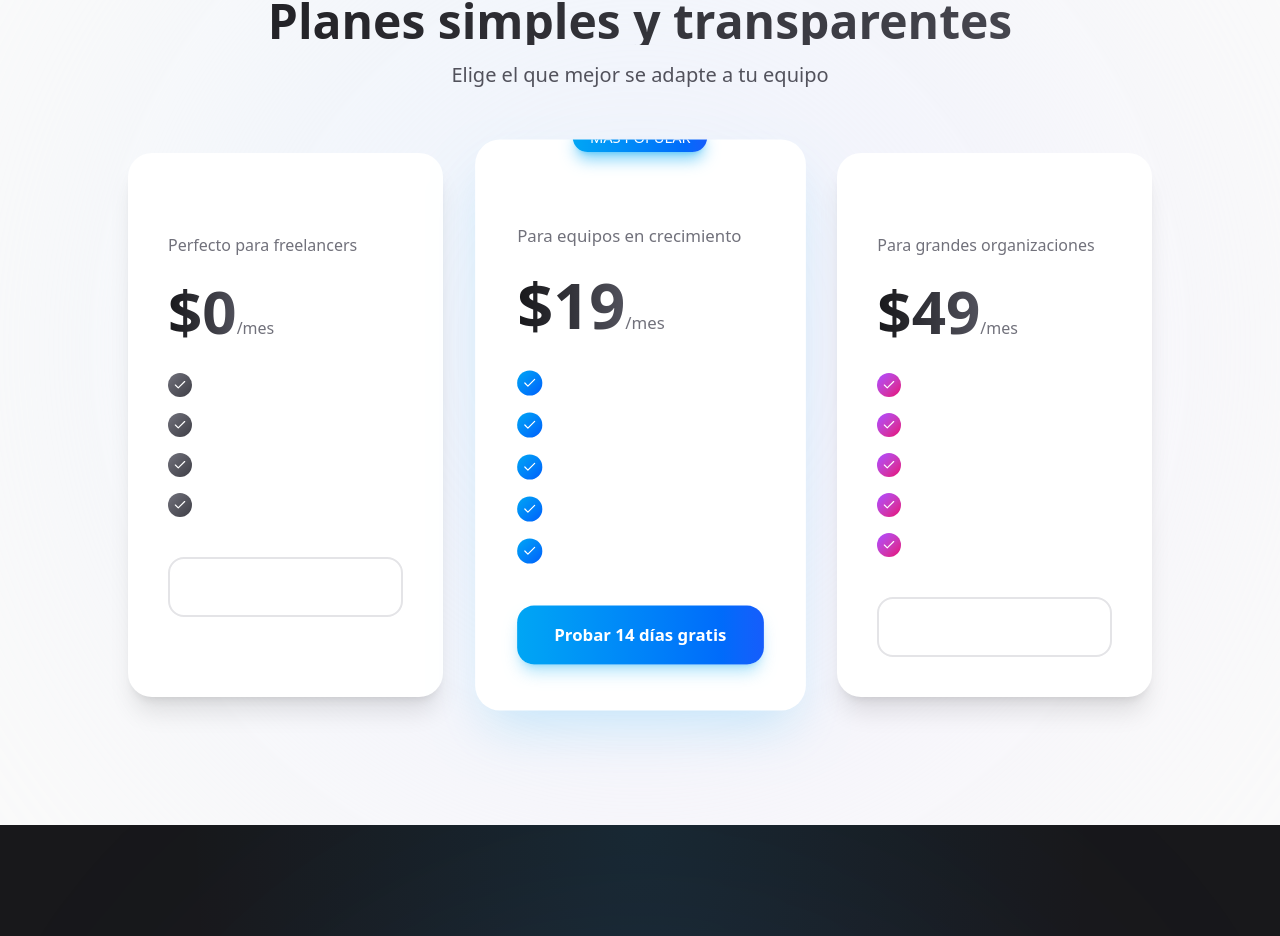
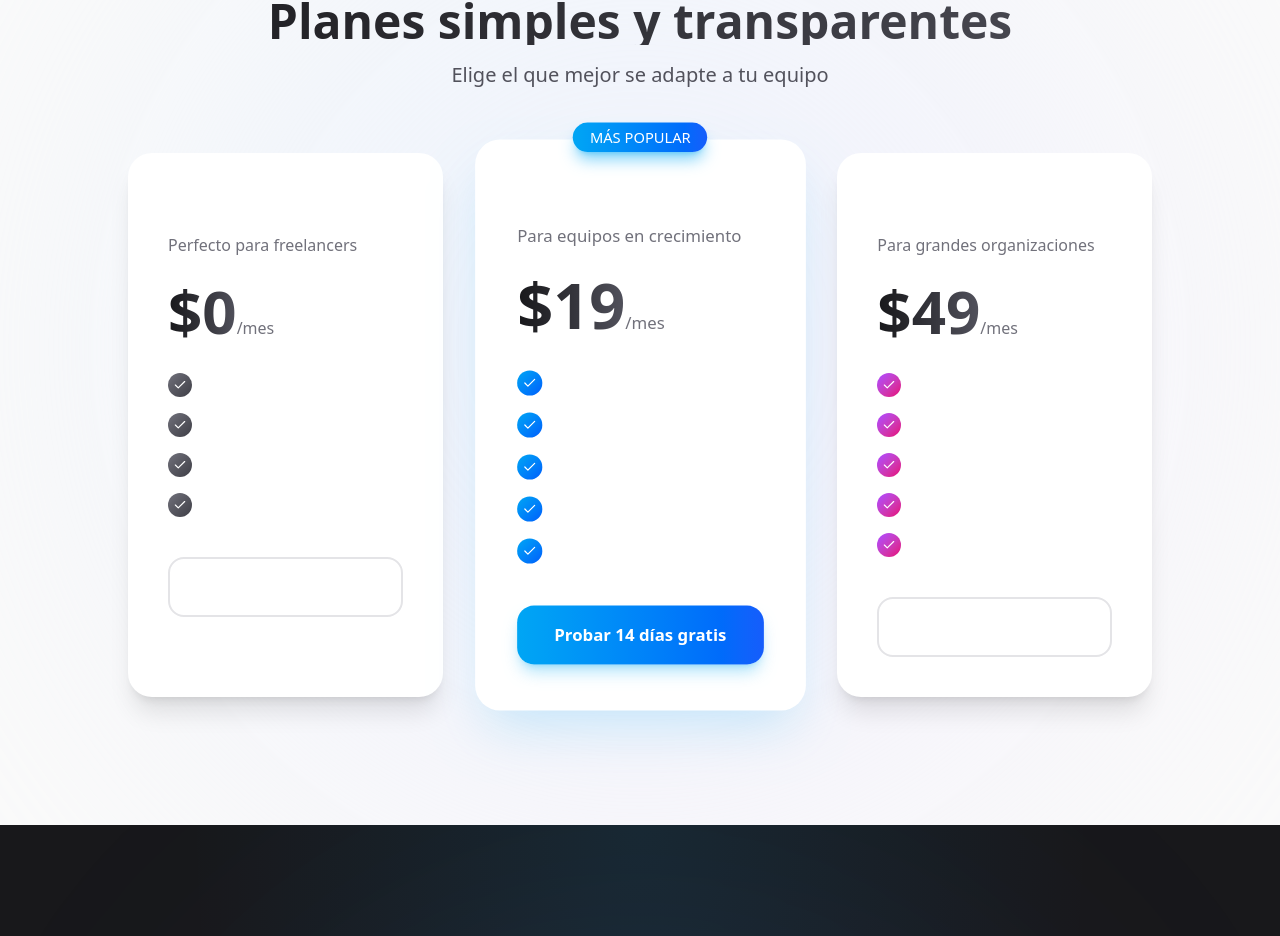
Before and after one commit to bgggmm/taskflow, a Next.js app: page / in a window 1280 px wide. Shown: the part 2786-3722 px from the top of the page. Built offline with nearby package versions, Linux system fonts and the light colour scheme.

Commit message:
visualfix9

```diff
--- a/app/globals.css
+++ b/app/globals.css
@@ -6,6 +6,7 @@
 
   body {
     font-feature-settings: "rlig" 1, "calt" 1;
+    cursor: none;
   }
 }
 
--- a/components/Pricing.tsx
+++ b/components/Pricing.tsx
@@ -63,7 +63,7 @@ export default function Pricing() {
               whileInView={{ opacity: 1, y: 0 }}
               viewport={{ once: true }}
               transition={{ delay: i * 0.1 }}
-              className={`group relative rounded-3xl p-10 bg-white dark:bg-zinc-900 ${plan.popular ? 'scale-105 shadow-2xl shadow-sky-500/20' : 'shadow-xl'} overflow-hidden h-full flex flex-col min-h-[450px]`}
+              className={`group relative rounded-3xl p-10 bg-white dark:bg-zinc-900 ${plan.popular ? 'scale-105 shadow-2xl shadow-sky-500/20' : 'shadow-xl'} overflow-visible h-full flex flex-col min-h-[450px]`}
             >
               {/* Badge FUERA del div z-10 */}
               {plan.popular && (
```
